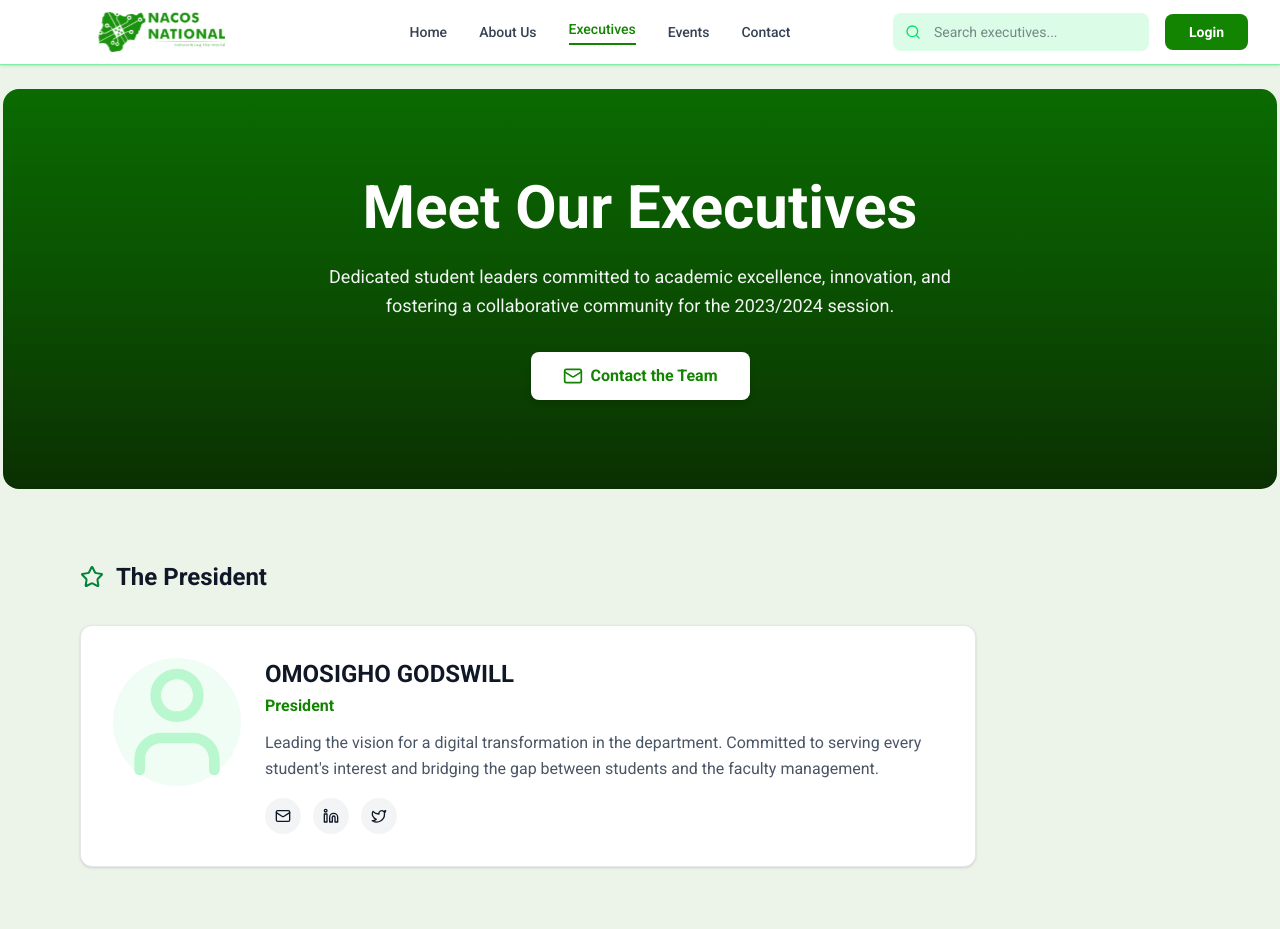
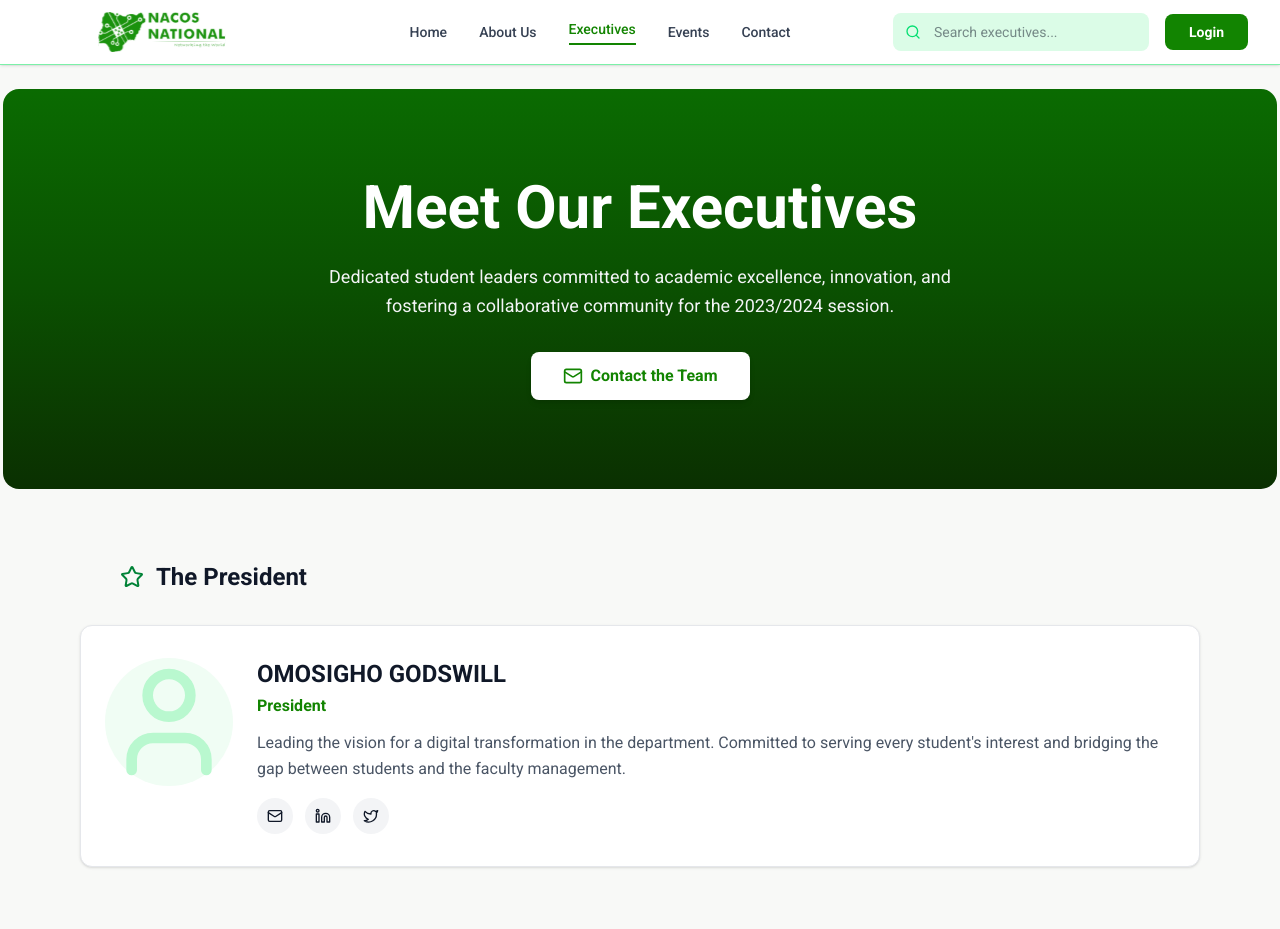
Before and after one commit to NACOS-ANCHOR-UNIVERSITY/Nacos-Anchor-Platform-frontend, a React (Vite) app: page /executives in a window 1280 px wide. Shown: the top 929 px of the page. Built offline with nearby package versions, Linux system fonts and the light colour scheme.

Commit message:
SCRUM 2 - Update Executivepage UI and icon usage
SCRUM 2 - Changed background color for improved appearance, adjusted layout and spacing in the President section, and replaced the Executive Council section's vertical bar with the Users icon for better visual consistency.

```diff
--- a/src/pages/public/Executivepage.jsx
+++ b/src/pages/public/Executivepage.jsx
@@ -1,6 +1,6 @@
 import React from 'react';
 import { useQuery } from '@tanstack/react-query';
-import { Mail,Star, User, Linkedin, Twitter } from 'lucide-react';
+import { Mail,Star,Users, User, Linkedin, Twitter } from 'lucide-react';
 import Navbar from '@/components/shared/Navbar';
 import Footer from '@/components/shared/Footer';
 // import client from '@/config/axios-client'; // Uncomment when API is ready
@@ -102,7 +102,7 @@ const Executivepage = () => {
   });
 
   return (
-    <div className="min-h-screen bg-[#ecf3e8]">
+    <div className="min-h-screen bg-[#f8f9f7]">
       <Navbar />
 
       <section className="bg-gradient-to-b from-[#0a6b01] via-[#0a5001] to-[#0a3001] text-white mx-auto my-6 rounded-[16px] px-6 max-w-[1274px] h-[400px] flex items-center justify-center">
@@ -142,12 +142,12 @@ const Executivepage = () => {
         {/* President Section */}
         {executives?.president && (
           <section className="mb-16">
-            <div className="flex items-center gap-3 mb-8">
-              <Star className=" text-green-700"/>
+            <div className="flex items-center gap-3 mb-8 ml-10">
+              <Star className=" text-green-700 "/>
               <h2 className="text-2xl font-bold text-gray-900">The President</h2>
             </div>
 
-            <div className="bg-white rounded-xl shadow-sm border border-gray-200 p-8 max-w-4xl">
+            <div className="bg-white rounded-xl shadow-sm border  border-gray-200 p-8 max-w-4xl px-6 max-w-[1274px] flex items-center justify-center">
               <div className="flex flex-col md:flex-row gap-6 items-start">
                 <div className= "rounded-full bg-green-50">
                 <User className="w-32 h-32 object-cover text-green-200"/>
@@ -201,7 +201,7 @@ const Executivepage = () => {
           <section>
             <div className="flex items-center justify-between mb-8">
               <div className="flex items-center gap-3">
-                <div className="w-2 h-8 bg-[#128401] rounded-full"></div>
+                <Users className="text-green-700"/>
                 <h2 className="text-2xl font-bold text-gray-900">Executive Council</h2>
               </div>
               <span className="text-sm text-gray-500">
```
